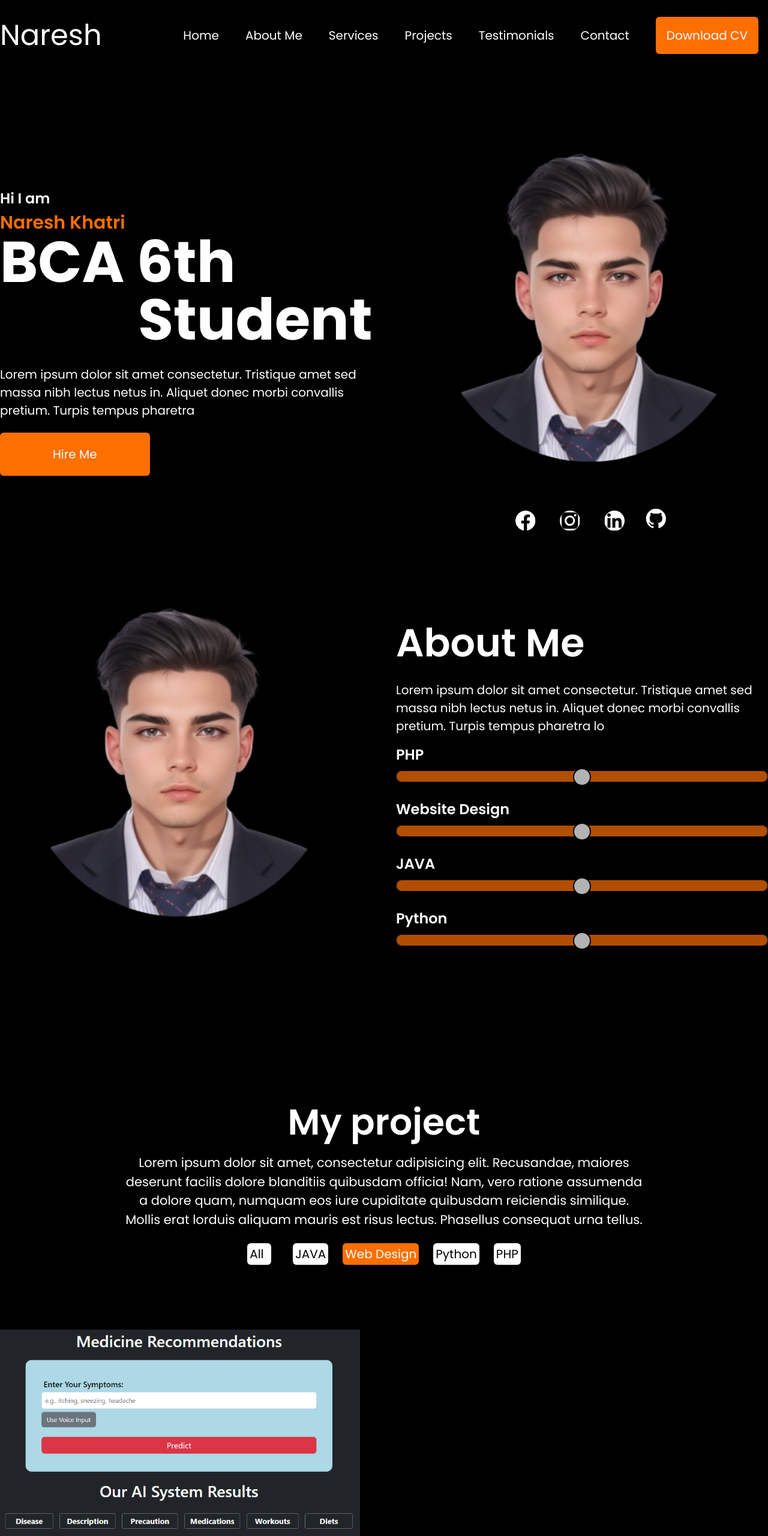
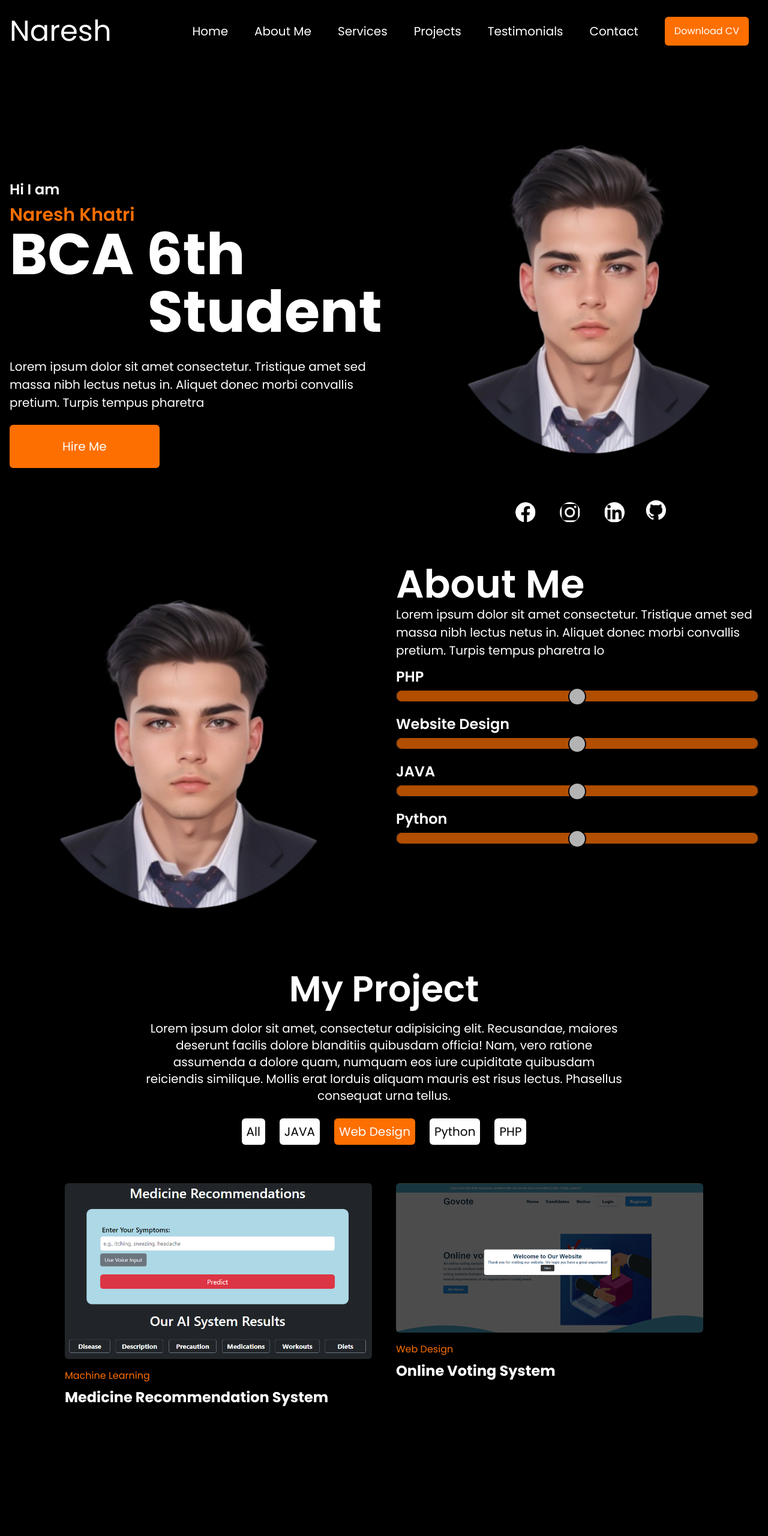
Before and after one commit to nareshkhatri98/portfolio, a plain HTML site: page index.html in a window 1280 px wide. Shown: the top 2560 px of the page at 60% size. After the commit the page ends 2409 px from the top, so only its background shows below. Drawn offline with nearby package versions, Linux system fonts and the light colour scheme.

Commit message:
make responsive

```diff
--- a/index.html
+++ b/index.html
@@ -11,53 +11,57 @@
 </head>
 
 <body>
-    <header class="container flex items-center justify-between mx-auto mt-[20px]">
+    <header class="container flex flex-wrap items-center justify-between mx-auto mt-5 px-4">
         <!-- <img src="assets/Logo.svg" alt="" class="w-[242px] h-[179.33px] mt-2"> -->
-        <h1 class="text-5xl cursor-pointer"><a href="#">Naresh </h1> </a>
+        <h1 class="text-3xl sm:text-4xl md:text-5xl cursor-pointer"><a href="#">Naresh</a></h1>
 
-        <nav>
-            <ul class=" flex items-center cursor-pointer">
-                <li
-                    class="ml-3 px-4 py-2 text-xl hover:underline decoration-[#FD6F00] transition ease-in-out delay-150 hover:-translate-y-1 hover:scale-110  duration-700 hover:text-2xl">
-                    <a href="">Home</a></li>
-                <li
-                    class="ml-3 px-4 py-2 text-xl hover:underline decoration-[#FD6F00] transition ease-in-out delay-150 hover:-translate-y-1 hover:scale-110  duration-700 hover:text-2xl">
-                    <a href="#about">About Me </a></li>
-                <li
-                    class="ml-3 px-4 py-2 text-xl hover:underline decoration-[#FD6F00] transition ease-in-out delay-150 hover:-translate-y-1 hover:scale-110  duration-700 hover:text-2xl">
-                    <a href="#">Services</a> </li>
-                <li
-                    class="ml-3 px-4 py-2 text-xl hover:underline decoration-[#FD6F00] transition ease-in-out delay-150 hover:-translate-y-1 hover:scale-110  duration-700 hover:text-2xl">
-                    <a href="#myproject">Projects </a></li>
-                <li
-                    class="ml-3 px-4 py-2 text-xl hover:underline decoration-[#FD6F00] transition ease-in-out delay-150 hover:-translate-y-1 hover:scale-110  duration-700 hover:text-2xl">
-                    <a href="#">Testimonials</a></li>
-                <li
-                    class="ml-3 px-4 py-2 text-xl hover:underline decoration-[#FD6F00] transition ease-out delay-150 hover:-translate-y-1 hover:scale-110  duration-700 hover:text-2xl">
-                    <a href="#">Contact</a></li>
-                <li class="ml-3 px-4 py-2 text-xl">
-                    <button
-                        class=" bg-[#FD6F00] px-[18px] py-[17px] rounded-md transition ease-in-out delay-150 hover:-translate-y-1 hover:scale-110 hover:bg-orange-700 duration-300 text-white">Download
-                        CV</button>
+        <nav class="w-full md:w-auto md:flex md:items-center">
+            <ul class="flex flex-col md:flex-row items-center cursor-pointer w-full md:w-auto">
+                <li class="ml-3 px-4 py-2 text-lg sm:text-xl hover:underline decoration-[#FD6F00] transition ease-in-out delay-150 hover:-translate-y-1 hover:scale-110 duration-700 hover:text-2xl">
+                    <a href="#">Home</a>
+                </li>
+                <li class="ml-3 px-4 py-2 text-lg sm:text-xl hover:underline decoration-[#FD6F00] transition ease-in-out delay-150 hover:-translate-y-1 hover:scale-110 duration-700 hover:text-2xl">
+                    <a href="#about">About Me</a>
+                </li>
+                <li class="ml-3 px-4 py-2 text-lg sm:text-xl hover:underline decoration-[#FD6F00] transition ease-in-out delay-150 hover:-translate-y-1 hover:scale-110 duration-700 hover:text-2xl">
+                    <a href="#">Services</a>
+                </li>
+                <li class="ml-3 px-4 py-2 text-lg sm:text-xl hover:underline decoration-[#FD6F00] transition ease-in-out delay-150 hover:-translate-y-1 hover:scale-110 duration-700 hover:text-2xl">
+                    <a href="#myproject">Projects</a>
+                </li>
+                <li class="ml-3 px-4 py-2 text-lg sm:text-xl hover:underline decoration-[#FD6F00] transition ease-in-out delay-150 hover:-translate-y-1 hover:scale-110 duration-700 hover:text-2xl">
+                    <a href="#">Testimonials</a>
+                </li>
+                <li class="ml-3 px-4 py-2 text-lg sm:text-xl hover:underline decoration-[#FD6F00] transition ease-in-out delay-150 hover:-translate-y-1 hover:scale-110 duration-700 hover:text-2xl">
+                    <a href="#">Contact</a>
+                </li>
+                <li class="ml-3 px-4 py-2">
+                    <button class="bg-[#FD6F00] px-4 py-3 rounded-md transition ease-in-out delay-150 hover:-translate-y-1 hover:scale-110 hover:bg-orange-700 duration-300 text-white">Download CV</button>
                 </li>
             </ul>
         </nav>
     </header>
+
     <!-- content section -->
-    <section class=" flex container mx-auto mt-28 items-center">
-        <div class="flex-1">
-            <p class="text-2xl font-semibold">Hi I am </p>
-            <h1 class="text-[#FD6F00] text-3xl font-semibold mt-[6px]">Naresh Khatri</h1>
-            <h1 class="font-bold text-8xl">BCA 6th</h1>
-            <h1 class="ml-[230px] font-bold text-8xl">Student</h1>
-            <p class="text-xl mt-[28px] font-normal leading-[1.5]">Lorem ipsum dolor sit amet consectetur. Tristique
-                amet sed massa nibh lectus netus in. Aliquet donec morbi convallis pretium. Turpis tempus pharetra</p>
+
+ <section class="flex flex-col md:flex-row container mx-auto mt-12 md:mt-28 items-center px-4">
+    <div class="flex-1 text-center md:text-left">
+        <p class="text-xl sm:text-2xl font-semibold">Hi I am </p>
+        <h1 class="text-[#FD6F00] text-2xl sm:text-3xl font-semibold mt-2">Naresh Khatri</h1>
+        <h1 class="font-bold text-5xl sm:text-6xl md:text-8xl">BCA 6th</h1>
+        <h1 class="font-bold text-5xl sm:text-6xl md:text-8xl md:ml-[230px]">Student</h1>
+        <p class="text-base sm:text-lg md:text-xl mt-4 md:mt-[28px] font-normal leading-relaxed md:leading-[1.5]">
+            Lorem ipsum dolor sit amet consectetur. Tristique amet sed massa nibh lectus netus in. Aliquet donec morbi
+            convallis pretium. Turpis tempus pharetra
+        </p>
         <button
-                class="mt-[22px] bg-[#FD6F00] px-[88px] py-[22px] rounded-md text-white text-xl hover:bg-orange-700 transition-transform transform hover:-translate-y-1 hover:scale-110">Hire
-                Me</button>
+            class="mt-4 md:mt-[22px] bg-[#FD6F00] px-8 py-3 sm:px-[88px] sm:py-[22px] rounded-md text-white text-lg sm:text-xl hover:bg-orange-700 transition-transform transform hover:-translate-y-1 hover:scale-110">
+            Hire Me
+        </button>
     </div>
-        <div class="flex flex-col items-center ml-16 flex-2 container ">
-            <img src="./assets/Naresh-removebg-preview.png" alt="" class="h-[600px] md:w-32 lg:w-[40rem]">
+    <div class="flex flex-col items-center md:ml-16 flex-2 mt-8 md:mt-0">
+        <img src="./assets/Naresh-removebg-preview.png" alt="Naresh"
+            class="h-60 md:h-[600px] md:w-32 lg:w-[40rem]">
         <div class="flex mt-7 justify-center items-center space-x-6">
             <a href="https://www.facebook.com/naresh9810" target="_blank">
                 <img src="./assets/icons/Facebook - Negative.svg" alt="Facebook"
@@ -70,7 +74,7 @@
             <a href="https://www.linkedin.com/in/naresh9810/">
                 <img src="./assets/icons/LinkedIn - Negative.svg" alt="LinkedIn"
                     class="icon hover:bg-blue-500 rounded-full p-2 transition-transform transform hover:-translate-y-1 hover:scale-110">
-
+            </a>
             <a href="https://github.com/nareshkhatri98"
                 class="text-[2.5rem] text-gray-600 hover:text-black transition-transform transform hover:-translate-y-1 hover:scale-110">
                 <i class='bx bxl-github'></i>
@@ -78,100 +82,91 @@
         </div>
     </div>
  </section>
+
     <!-- about section -->
-    <section class="flex mt-[69.52px] items-start  container mx-auto" id="about">
-        <div class="container">
-            <img src="./assets/Naresh-removebg-preview.png" alt="" class="h-[600px]">
+    <section class="flex flex-col md:flex-row mt-16 md:mt-[69.52px] items-start container mx-auto px-4" id="about">
+        <div class="w-full md:w-1/2 flex justify-center md:justify-start">
+            <img src="./assets/Naresh-removebg-preview.png" alt="Naresh" class="h-64 md:h-[600px] object-contain">
         </div>
-        <div class="ml-10 container ">
-            <h1 class="mt-[55px] text-[65px] font-semibold">About Me </h1>
-            <p class="mt-[15px] text-xl font-normal leading-[1.5]">Lorem ipsum dolor sit amet consectetur. Tristique
-                amet sed
-                massa nibh lectus netus in. Aliquet donec morbi convallis pretium. Turpis tempus pharetra lo</p>
-            <div class="mt-[15px]">
-                <div class="transition-transform transform hover:-translate-y-1 hover:scale-110">
-                    <h1 class="text-[24px] font-semibold">PHP</h1>
-                    <input type="range" id="vol" name="vol" min="0" max="50" class="mt-2 w-full">
+        <div class="w-full md:w-1/2 md:ml-10 mt-8 md:mt-0">
+            <h1 class="text-4xl md:text-[65px] font-semibold">About Me</h1>
+            <p class="mt-4 md:mt-[15px] text-base md:text-xl font-normal leading-relaxed md:leading-[1.5]">
+                Lorem ipsum dolor sit amet consectetur. Tristique amet sed massa nibh lectus netus in. Aliquet donec morbi convallis pretium. Turpis tempus pharetra lo
+            </p>
+            <div class="mt-4 md:mt-[15px]">
+                <div class="transition-transform transform hover:-translate-y-1 hover:scale-110 mt-4 md:mt-0">
+                    <h1 class="text-lg md:text-[24px] font-semibold">PHP</h1>
+                    <input type="range" id="php" name="php" min="0" max="50" class="mt-2 w-full">
                 </div>
-                <div class="transition-transform transform hover:-translate-y-1 hover:scale-110">
-                    <h1 class="text-[24px] font-semibold mt-[20px]">Website Design</h1>
-                    <input type="range" id="vol" name="vol" min="0" max="50" class="mt-2 w-[100%]">
+                <div class="transition-transform transform hover:-translate-y-1 hover:scale-110 mt-4">
+                    <h1 class="text-lg md:text-[24px] font-semibold">Website Design</h1>
+                    <input type="range" id="webdesign" name="webdesign" min="0" max="50" class="mt-2 w-full">
                 </div>
-                <div class="transition-transform transform hover:-translate-y-1 hover:scale-110">
-                    <h1 class="text-[24px] font-semibold mt-[20px]">JAVA</h1>
-                    <input type="range" id="vol" name="vol" min="0" max="50" class="mt-2 w-[100%] ">
+                <div class="transition-transform transform hover:-translate-y-1 hover:scale-110 mt-4">
+                    <h1 class="text-lg md:text-[24px] font-semibold">JAVA</h1>
+                    <input type="range" id="java" name="java" min="0" max="50" class="mt-2 w-full">
                 </div>
-                <div class="transition-transform transform hover:-translate-y-1 hover:scale-110">
-                    <h1 class="text-[24px] font-semibold mt-[20px]">Python </h1>
-                    <input type="range" id="vol" name="vol" min="10" max="500" class="mt-2 w-[100%]">
+                <div class="transition-transform transform hover:-translate-y-1 hover:scale-110 mt-4">
+                    <h1 class="text-lg md:text-[24px] font-semibold">Python</h1>
+                    <input type="range" id="python" name="python" min="0" max="50" class="mt-2 w-full">
                 </div>
             </div>
         </div>
     </section>
+
     <!-- project section -->
-    <section class="mx-auto container " id="myproject" >
-        <div class="flex items-center flex-col mt-64">
-            <h1 class="text-white font-semibold text-6xl">My project</h1>
-            <p class="mt-[22px] px-[24px] w-[921px] text-[21px] leading-[1.5] text-center">
+    <section class="container mx-auto px-4 py-16" id="myproject">
+        <div class="flex flex-col items-center">
+            <h1 class="text-white font-semibold text-4xl md:text-6xl">My Project</h1>
+            <p class="mt-6 md:mt-[22px] md:px-12 text-center text-base md:text-lg lg:text-xl max-w-4xl">
                 Lorem ipsum dolor sit amet, consectetur adipisicing elit. Recusandae, maiores deserunt facilis dolore
                 blanditiis quibusdam officia! Nam, vero ratione assumenda a dolore quam, numquam eos iure cupiditate
                 quibusdam reiciendis similique. Mollis erat lorduis aliquam mauris est risus lectus. Phasellus consequat
                 urna tellus.
             </p>
             <div class="mt-6">
-                <ul class="flex space-x-6 text-xl">
-                    <li
-                        class="mr-3 text-xl bg-white text-black rounded-md p-1 w-10 transition-transform transform hover:-translate-y-1 hover:scale-110 hover:bg-red-500 hover:text-white">
-                        All</li>
-                    <li
-                        class="bg-white text-black p-1 rounded-md align-middle text-xl transition-transform transform hover:-translate-y-1 hover:scale-110">
-                        JAVA</li>
-                    <li
-                        class="bg-[#FD6F00] text-xl p-1 rounded-md transition-transform transform hover:-translate-y-1 hover:scale-110">
-                        Web Design</li>
-                    <li
-                        class="bg-white text-black p-1 rounded-md align-middle text-xl transition-transform transform hover:-translate-y-1 hover:scale-110">
-                        Python</li>
-                    <li
-                        class="bg-white text-black p-1 rounded-md align-middle text-xl transition-transform transform hover:-translate-y-1 hover:scale-110 ">
-                        PHP</li>
+                <ul class="flex flex-wrap justify-center space-x-2 md:space-x-6 text-sm md:text-xl">
+                    <li class="bg-white text-black rounded-md p-1 md:p-2 transition-transform transform hover:-translate-y-1 hover:scale-110 hover:bg-red-500 hover:text-white cursor-pointer">
+                        All
+                    </li>
+                    <li class="bg-white text-black rounded-md p-1 md:p-2 transition-transform transform hover:-translate-y-1 hover:scale-110 cursor-pointer">
+                        JAVA
+                    </li>
+                    <li class="bg-[#FD6F00] text-white rounded-md p-1 md:p-2 transition-transform transform hover:-translate-y-1 hover:scale-110 cursor-pointer">
+                        Web Design
+                    </li>
+                    <li class="bg-white text-black rounded-md p-1 md:p-2 transition-transform transform hover:-translate-y-1 hover:scale-110 cursor-pointer">
+                        Python
+                    </li>
+                    <li class="bg-white text-black rounded-md p-1 md:p-2 transition-transform transform hover:-translate-y-1 hover:scale-110 cursor-pointer">
+                        PHP
+                    </li>
                 </ul>
             </div>
         </div>
 
-        <div class="flex flex-wrap gap-20 container rounded-md">
-
-            <div class="flex flex-col mt-[108px] max-w-[100%]">
-                <img src="../portfolio/assets/ml.png" alt="" width="600px">
-                <div class="mt-6">
-                    <p class="text-[19x] text-[#FD6F00] py-1">Machine learning </p>
-                    <h1 class="text-2xl font-bold mt-1"> <a href="https://github.com/nareshkhatri98/Madicine-Recommendation-System">Medicine Recommendation System</h1></a>
+        <div class="flex flex-wrap justify-center gap-10 mt-16">
+            <div class="flex flex-col w-full max-w-xs md:max-w-md lg:max-w-lg">
+                <img src="../portfolio/assets/ml.png" alt="Machine Learning" class="w-full object-cover rounded-md">
+                <div class="mt-4">
+                    <p class="text-sm md:text-base text-[#FD6F00]">Machine Learning</p>
+                    <h1 class="text-xl md:text-2xl font-bold mt-2">
+                        <a href="https://github.com/nareshkhatri98/Madicine-Recommendation-System" target="_blank" rel="noopener noreferrer">Medicine Recommendation System</a>
+                    </h1>
                 </div>
             </div>
-            <div class="flex flex-col mt-[108px] max-w-[100%] ">
-                <img src="../portfolio/assets/image.png" alt="" width="700px" height="">
-                <div class="mt-6">
-                    <p class="text-[19x] text-[#FD6F00] py-1">Web Design </p>
-                    <h1 class="text-2xl font-bold mt-1 cursor-pointer"> <a href="https://github.com/nareshkhatri98/online-voting-system">Online-Voting-System</h1></a>
-                </div>
-            </div>
-             <div class="flex flex-col mt-[108px] max-w-[100%]">
-                <img src="../portfolio/assets/ml.png" alt="" width="600px">
-                <div class="mt-6">
-                    <p class="text-[19x] text-[#FD6F00] py-1">Machine learning </p>
-                    <h1 class="text-2xl font-bold mt-1"> <a href="https://github.com/nareshkhatri98/Madicine-Recommendation-System">Medicine Recommendation System</h1></a>
-                </div>
-            </div>
-            <div class="flex flex-col mt-[108px] max-w-[100%] ">
-                <img src="../portfolio/assets/image.png" alt="" width="700px" height="">
-                <div class="mt-6">
-                    <p class="text-[19x] text-[#FD6F00] py-1">Web Design </p>
-                    <h1 class="text-2xl font-bold mt-1 cursor-pointer"> <a href="https://github.com/nareshkhatri98/online-voting-system">Online-Voting-System</h1></a>
+            <div class="flex flex-col w-full max-w-xs md:max-w-md lg:max-w-lg">
+                <img src="../portfolio/assets/image.png" alt="Web Design" class="w-full object-cover rounded-md">
+                <div class="mt-4">
+                    <p class="text-sm md:text-base text-[#FD6F00]">Web Design</p>
+                    <h1 class="text-xl md:text-2xl font-bold mt-2">
+                        <a href="https://github.com/nareshkhatri98/online-voting-system" target="_blank" rel="noopener noreferrer">Online Voting System</a>
+                    </h1>
                 </div>
             </div>
 
-
         </div>
     </section>
+
 </body>
 </html>
--- a/style.css
+++ b/style.css
@@ -13,8 +13,10 @@
     height: 50px;
     object-fit: contain;
 }
-
-#vol {
+#php,
+#webdesign,
+#java,
+#python {
     /* General styling */
     -webkit-appearance: none;
     appearance: none;
@@ -28,9 +30,12 @@
 }
 
 /* WebKit specific styles */
-#vol::-webkit-slider-runnable-track {
+#php::-webkit-slider-runnable-track,
+#webdesign::-webkit-slider-runnable-track,
+#java::-webkit-slider-runnable-track,
+#python::-webkit-slider-runnable-track {
     width: 100%;
-    height: 20px; /* Increased track height */
+    height: 20px;
     cursor: pointer;
     animation: 0.2s;
     background: #FD6F00;
@@ -38,32 +43,41 @@
     border: 1px solid #000000;
 }
 
-#vol::-webkit-slider-thumb {
+#php::-webkit-slider-thumb,
+#webdesign::-webkit-slider-thumb,
+#java::-webkit-slider-thumb,
+#python::-webkit-slider-thumb {
     -webkit-appearance: none;
     appearance: none;
-    width: 30px; /* Increased thumb width */
-    height: 30px; /* Increased thumb height */
+    width: 30px;
+    height: 30px;
     border-radius: 50%;
     background: #fff;
     border: 2px solid #000;
     cursor: pointer;
-    margin-top: -5px; /* Offset to center thumb */
+    margin-top: -5px;
 }
 
 /* Firefox specific styles */
-#vol::-moz-range-track {
+#php::-moz-range-track,
+#webdesign::-moz-range-track,
+#java::-moz-range-track,
+#python::-moz-range-track {
     width: 100%;
-    height: 20px; /* Increased track height */
+    height: 20px;
     cursor: pointer;
     animation: 0.2s;
-    background: linear-gradient(to right, #4caf50, #f44336); /* Background gradient */
+    background: linear-gradient(to right, #4caf50, #f44336);
     border-radius: 10px;
     border: 1px solid #000000;
 }
 
-#vol::-moz-range-thumb {
-    width: 30px; /* Increased thumb width */
-    height: 30px; /* Increased thumb height */
+#php::-moz-range-thumb,
+#webdesign::-moz-range-thumb,
+#java::-moz-range-thumb,
+#python::-moz-range-thumb {
+    width: 30px;
+    height: 30px;
     border-radius: 50%;
     background: #fff;
     border: 2px solid #000;
@@ -71,30 +85,37 @@
 }
 
 /* Edge specific styles */
-#vol::-ms-track {
+#php::-ms-track,
+#webdesign::-ms-track,
+#java::-ms-track,
+#python::-ms-track {
     width: 100%;
-    height: 20px; /* Increased track height */
+    height: 20px;
     cursor: pointer;
     background: transparent;
     border-color: transparent;
     color: transparent;
 }
 
-#vol::-ms-fill-lower {
-    background: linear-gradient(to right, #4caf50, #f44336); /* Background gradient */
+#php::-ms-fill-lower,
+#webdesign::-ms-fill-lower,
+#java::-ms-fill-lower,
+#python::-ms-fill-lower,
+#php::-ms-fill-upper,
+#webdesign::-ms-fill-upper,
+#java::-ms-fill-upper,
+#python::-ms-fill-upper {
+    background: linear-gradient(to right, #4caf50, #f44336);
     border-radius: 10px;
     border: 1px solid #000000;
 }
 
-#vol::-ms-fill-upper {
-    background: linear-gradient(to right, #4caf50, #f44336); /* Background gradient */
-    border-radius: 10px;
-    border: 1px solid #000000;
-}
-
-#vol::-ms-thumb {
-    width: 30px; /* Increased thumb width */
-    height: 30px; /* Increased thumb height */
+#php::-ms-thumb,
+#webdesign::-ms-thumb,
+#java::-ms-thumb,
+#python::-ms-thumb {
+    width: 30px;
+    height: 30px;
     border-radius: 50%;
     background: #fff;
     border: 2px solid #000;
@@ -102,6 +123,9 @@
 }
 
 /* General hover and focus styling */
-#vol:hover {
+#php:hover,
+#webdesign:hover,
+#java:hover,
+#python:hover {
     opacity: 1;
 }
```
Lines whose indentation alone changed are shown as unchanged.
